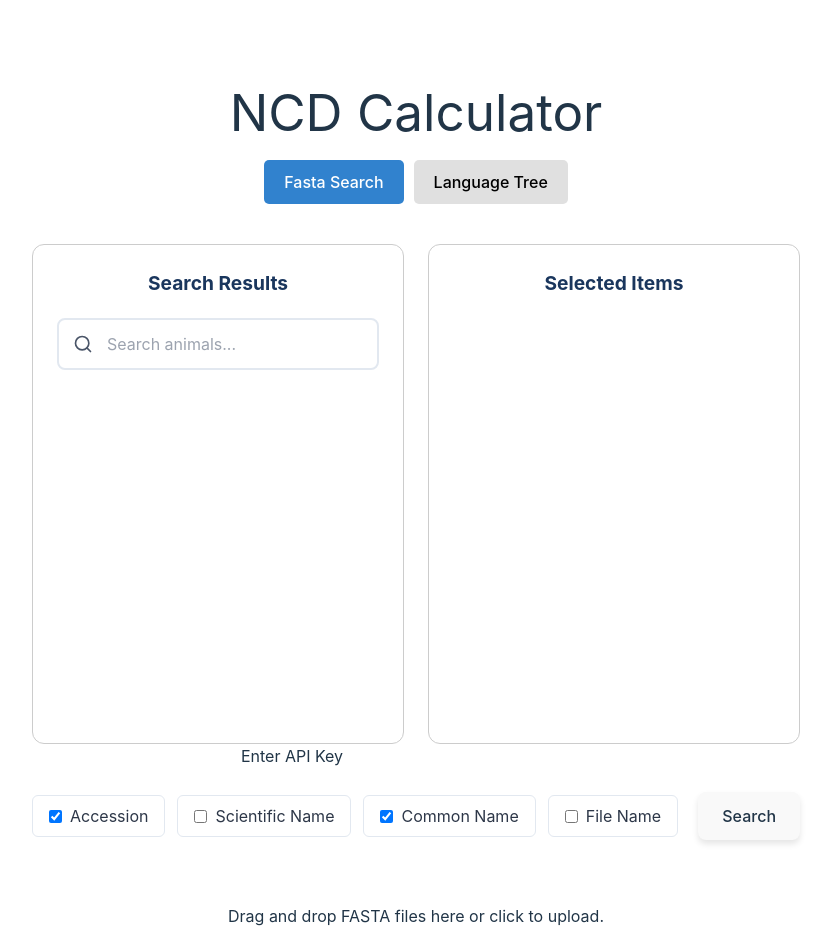
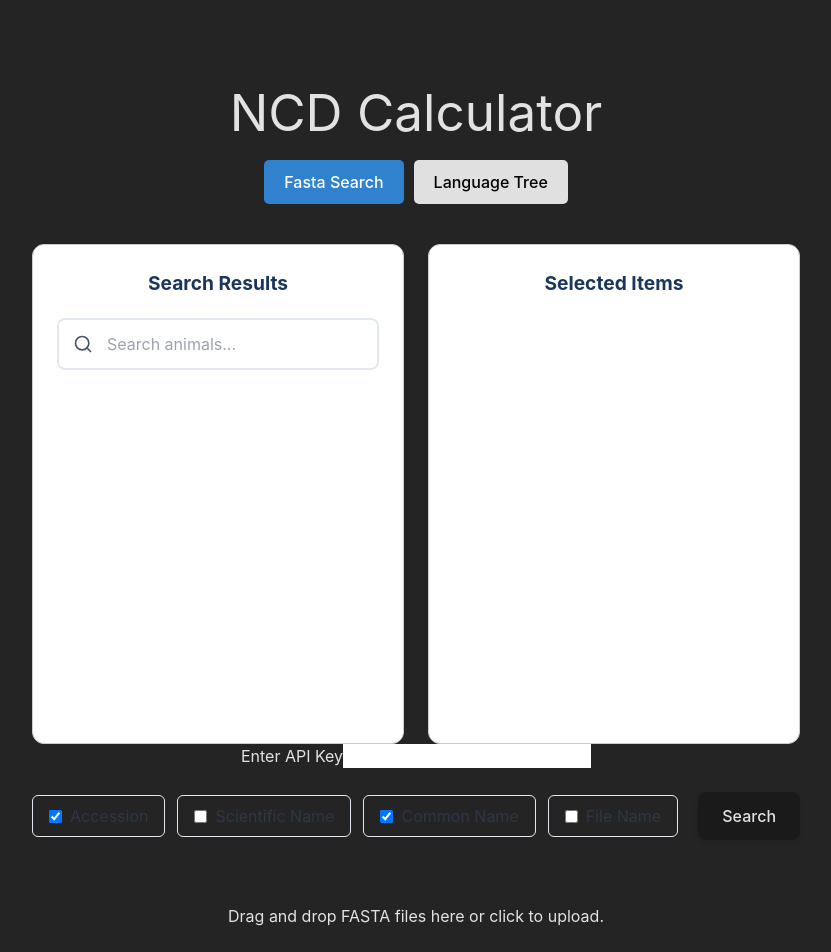
Before and after one commit to namvdo/namvdo.github.io, a React (Vite) app: page / in a window 1280 px wide. Shown: the top 952 px of the page, without its empty margins (224-1055 px from the left). Built offline with nearby package versions, Linux system fonts and the light colour scheme.

Commit message:
only dark them

```diff
--- a/src/index.css
+++ b/src/index.css
@@ -58,15 +58,15 @@ button:focus-visible {
   outline: 4px auto -webkit-focus-ring-color;
 }
 
-@media (prefers-color-scheme: light) {
-  :root {
-    color: #213547;
-    background-color: #ffffff;
-  }
-  a:hover {
-    color: #747bff;
-  }
-  button {
-    background-color: #f9f9f9;
-  }
-}
+/*@media (prefers-color-scheme: light) {*/
+/*  :root {*/
+/*    color: #213547;*/
+/*    background-color: #ffffff;*/
+/*  }*/
+/*  a:hover {*/
+/*    color: #747bff;*/
+/*  }*/
+/*  button {*/
+/*    background-color: #f9f9f9;*/
+/*  }*/
+/*}*/
```
